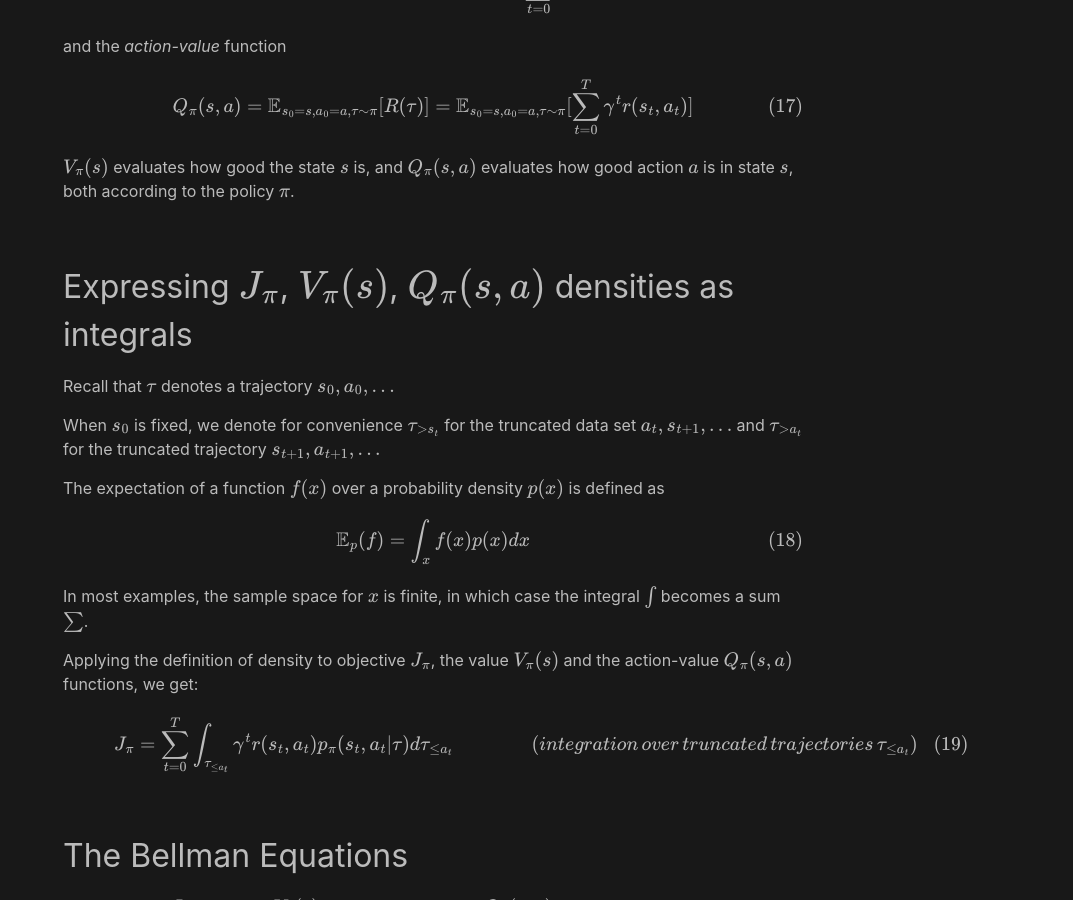
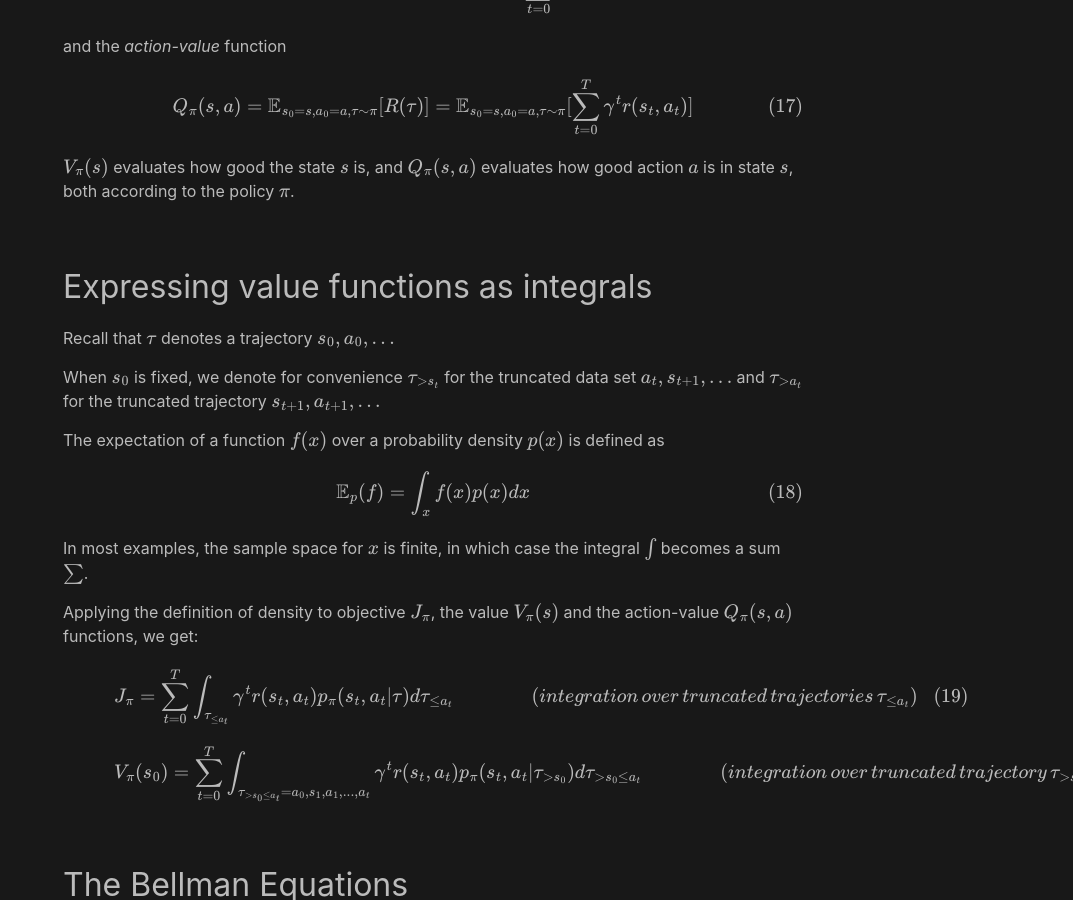
Before and after one commit to analytiq-hub/sigagent.github.io, a Jekyll site: the page built from machine_learning/_posts/2021-02-13-introduction_to_machine_learning.md, in a window 1280 px wide and 900 px high, scrolled down 5231 px. Shown: the whole window, without its empty margins (207-1280 px from the left). Built offline with Jekyll 4.4.1, drawn with Linux system fonts in a browser that asks for light colours; formulas are drawn with MathJax 3; a script that is not in the unit is left out.

Commit message:
*** empty log message ***

```diff
--- a/machine_learning/_posts/2021-02-13-introduction_to_machine_learning.md
+++ b/machine_learning/_posts/2021-02-13-introduction_to_machine_learning.md
@@ -205,7 +205,7 @@ $$
 
 $$V_\pi(s)$$ evaluates how good the state $$s$$ is, and $$Q_\pi(s, a)$$ evaluates how good action $$a$$ is in state $$s$$, both according to the policy $$\pi$$.
 
-## Expressing $$J_\pi$$, $$V_\pi(s)$$, $$Q_\pi(s, a)$$ densities as integrals
+## Expressing value functions as integrals
 
 Recall that $$\tau$$ denotes a trajectory $$s_0, a_0, ...$$
 
@@ -229,6 +229,11 @@ J_\pi & = \sum_{t=0}^{T} \int_{\tau_{\le a_t}}  \gamma^{t} r(s_t, a_t) p_\pi(s_t
 \end{align}
 $$
 
+$$
+\begin{align}
+V_\pi(s_0) & = \sum_{t=0}^{T}\int_{\tau_{>s_0 \le a_t} = a_0, s_1, a_1, ... , a_t}  \gamma^{t} r(s_t, a_t) p_\pi(s_t, a_t \vert \tau_{>s_0}) d\tau_{>s_0 \le a_t} \hspace{1cm} & (integration \, over \, truncated \, trajectory \, \tau_{>s_0 \le a_t}) \\
+\end{align}
+$$
 
 ## The Bellman Equations
 
```
